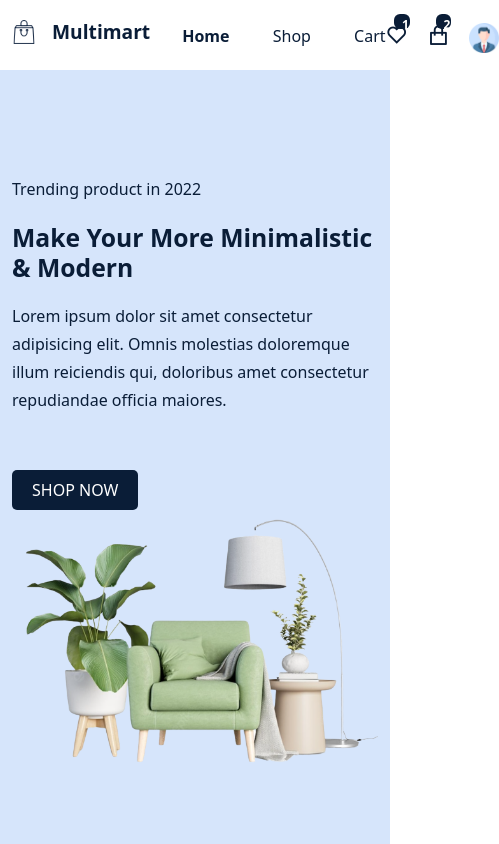
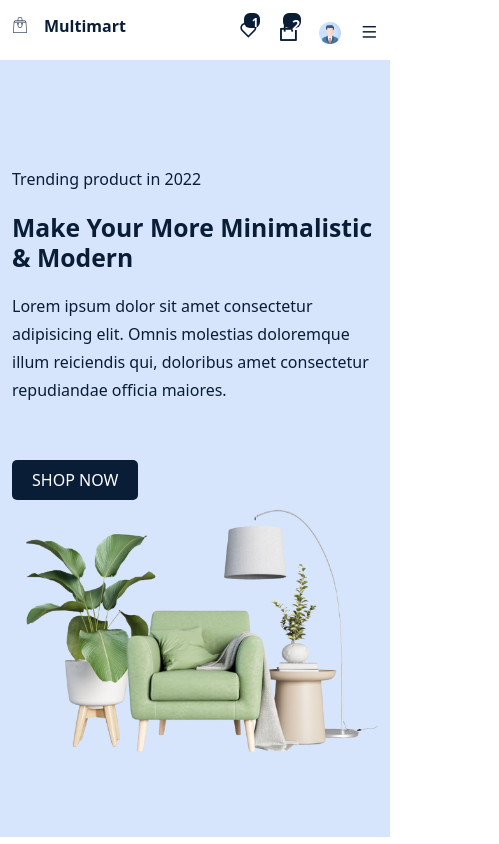
Before and after one commit to ldan2002/my_shop, a React (Create React App) app in the folder online_shop/: page /home in a window 390 px wide. Shown: the top 844 px of the page, 499 px wide, since content can reach past the window. Built offline with nearby package versions, Linux system fonts and the light colour scheme.

Commit message:
update responsive for header

```diff
--- a/online_shop/src/components/Header/Header.jsx
+++ b/online_shop/src/components/Header/Header.jsx
@@ -1,10 +1,11 @@
-import React from 'react'
+import React, { useRef } from 'react'
 import './header.css'
 import { Container, Row } from 'reactstrap'
 import { NavLink } from 'react-router-dom'
 import { motion } from 'framer-motion'
 import logo from '../../assets/images/eco-logo.png'
 import userIcon from '../../assets/images/user-icon.png'
+import { useEffect } from 'react'
 
 const nav_link = [
   {
@@ -22,8 +23,32 @@
 ]
 
 const Header = () => {
+
+  const headerRef = useRef(null)
+
+  const menuRef = useRef(null)
+
+  const stickyHeaderFunc = () => {
+    window.addEventListener('scroll', () => {
+      if (document.body.scrollTop > 80 || document.documentElement.scrollTop > 80) {
+        headerRef.current.classList.add('sticky_header')
+      }
+      else {
+        headerRef.current.classList.remove('sticky_header')
+      }
+    })
+  }
+
+  useEffect(() => {
+    stickyHeaderFunc()
+
+    return () => window.removeEventListener('scroll', stickyHeaderFunc)
+  })
+
+  const menuToggle = () => menuRef.current.classList.toggle('active_menu')
+
   return (
-    <header className='header'>
+    <header className='header' ref={headerRef}>
       <Container>
         <Row>
           <div className="nav_wrapper">
@@ -34,7 +59,7 @@
               </div>
             </div>
 
-            <div className="navigation">
+            <div className="navigation" ref={menuRef} onClick={menuToggle}>
               <ul className="menu">
                 {/* <li className="nav_item">
                   <NavLink to='home'>Home</NavLink>
@@ -71,11 +96,15 @@
               <span>
                 <motion.img whileTap={{ scale: 1.3 }} src={userIcon} alt="userIcon" />
               </span>
+
+              <div className="mobile_menu">
+              <span onClick={menuToggle}><i class="ri-menu-line"></i></span>
+            </div>
             </div>
 
-            <div className="mobile_menu">
+            {/* <div className="mobile_menu">
               <span><i class="ri-menu-line"></i></span>
-            </div>
+            </div> */}
 
           </div>
         </Row>
--- a/online_shop/src/components/Header/header.css
+++ b/online_shop/src/components/Header/header.css
@@ -112,3 +112,88 @@
 {
     font-weight: 700 !important;
 }
+
+.sticky_header
+{
+    width: 100%;
+    height: 70px;
+    line-height: 70px;
+    position: sticky;
+    top: 0;
+    left: 0;
+    z-index: 999;
+    box-shadow: 3px 3px 8px -3px #ddd;
+    background-color: #fff;
+}
+
+@media only screen and (max-width:768px) {
+    .navigation
+    {
+        position: fixed;
+        top: 0;
+        left: 0;
+        width: 100%;
+        height: 100%;
+        background-color: rgba(0, 0, 0, 0.53);
+        z-index: 9999;
+        display: none;
+    }
+
+    .menu
+    {
+        position: absolute;
+        top: 0;
+        right: 0;
+        width: 250px;
+        height: 100%;
+        background-color: #fff;
+        z-index: 99999;
+        flex-direction: column;
+        align-items: center;
+        justify-content: center;
+    }
+
+    .active_menu
+    {
+        display: block;
+    }
+
+    .mobile_menu
+    {
+        display: block;
+    }
+
+    .mobile_menu span i
+    {
+        font-size: 1.1rem !important;
+    }
+
+    .logo img
+    {
+        width: 1rem;
+        height: 1rem;
+    }
+
+    .logo h1
+    {
+        font-size: 1rem;
+    }
+
+    .fav_icon i, .cart_icon
+    {
+        font-size: 1.2rem !important;
+    }
+
+    .nav_icons span img
+    {
+        width: 1.4rem;
+        height: 1.4rem;
+    }
+
+    .header
+    {
+        width: 100%;
+        height: 60px;
+        line-height: 60px;
+    }
+}
```
